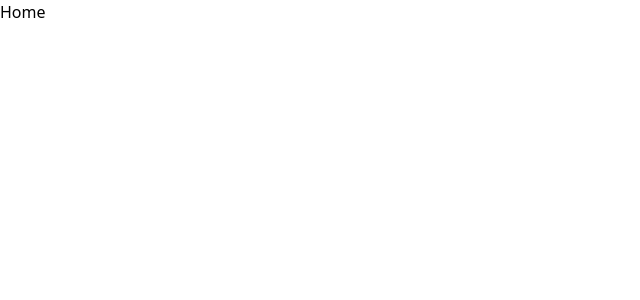
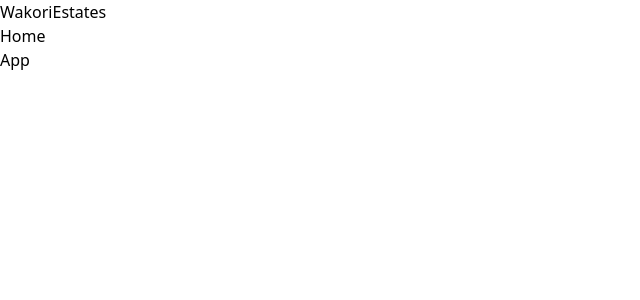
Before and after one commit to Collinswarui/RealEstate, a React (Vite) app in the folder client/: page / in a window 1280 px wide. Shown: the top 300 px of the page, without its empty margins (0-640 px from the left). Built offline with nearby package versions, Linux system fonts and the light colour scheme.

Commit message:
Setting up the haeder component

```diff
--- a/client/src/App.jsx
+++ b/client/src/App.jsx
@@ -4,20 +4,23 @@ import SignIn from "./pages/SignIn"
 import Profile from "./pages/Profile"
 import About from "./pages/About"
 import SignUP from "./pages/SignUp"
+import Header from "./components/Header "
 
 
 
 export default function App() {
   return (
    <Router>
+    <Header />
     <Routes>
-      <Route path="/" element={<Home />}/>
-      <Route path="/sign-in" element={<SignIn />}/>
-      <Route path="/sign-up" element={<SignUP />}/>
-      <Route path="/profile" element={<Profile />}/>
-      <Route path="/about" element={<About />}/>
+      <Route path="/" element={<Home />} />
+      <Route path="/sign-in" element={<SignIn />} />
+      <Route path="/sign-up" element={<SignUP />} />
+      <Route path="/profile" element={<Profile />} />
+      <Route path="/about" element={<About />} />
 
     </Routes>
+    <h1>App</h1>
    </Router>
   )
 }
--- /dev/null
+++ b/client/src/components/Header .jsx
@@ -0,0 +1,12 @@
+import React from 'react'
+
+export default function Header () {
+  return (
+    <header>
+      <h1>
+        <span className='text-slate-500'>Wakori</span>
+        <span className='text-slate-700'>Estates</span>
+      </h1>
+    </header>
+  )
+}
--- a/client/src/pages/About.jsx
+++ b/client/src/pages/About.jsx
@@ -2,6 +2,6 @@ import React from 'react'
 
 export default function About() {
   return (
-    <div>About</div>
+    <h1>About</h1>
   )
 }
--- a/client/src/pages/Home.jsx
+++ b/client/src/pages/Home.jsx
@@ -2,8 +2,6 @@ import React from 'react'
 
 export default function Home() {
   return (
-    <div>
-      Home
-    </div>
+   <h1>Home</h1>
   )
 }
```
